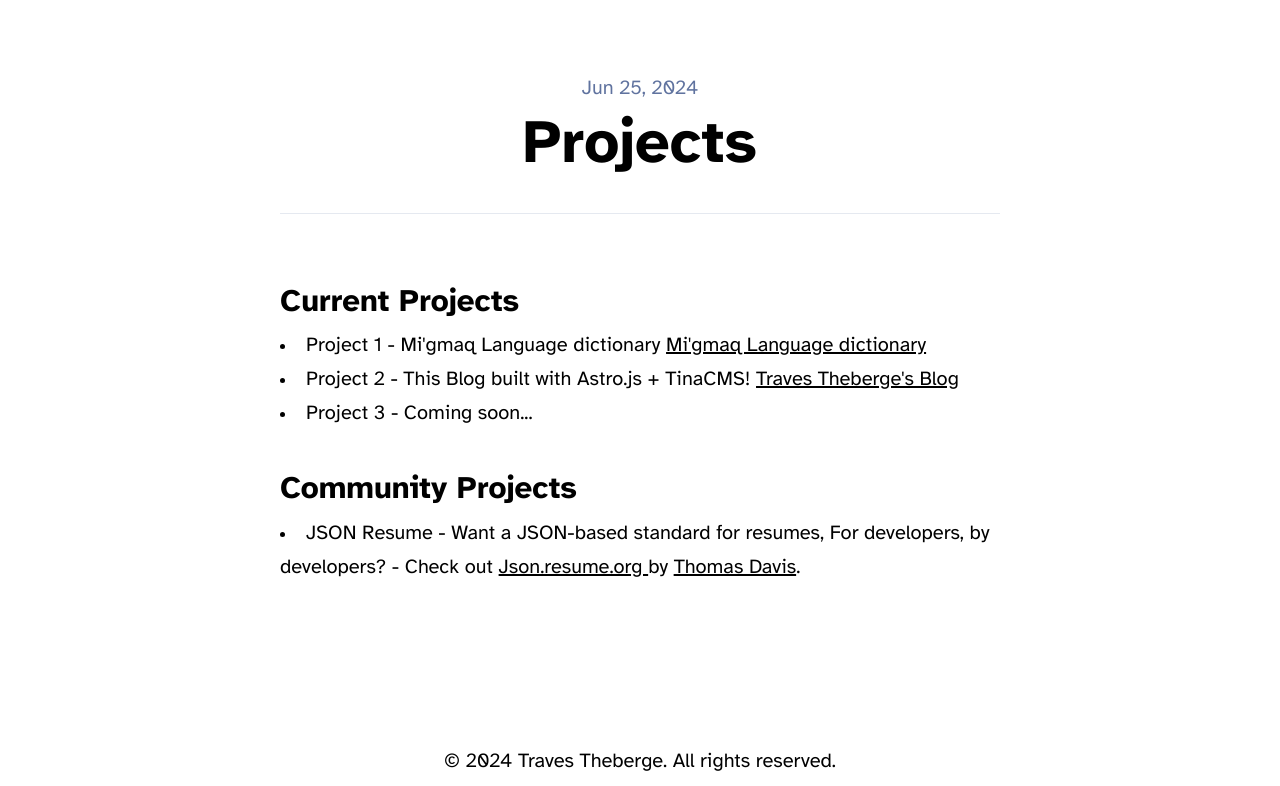
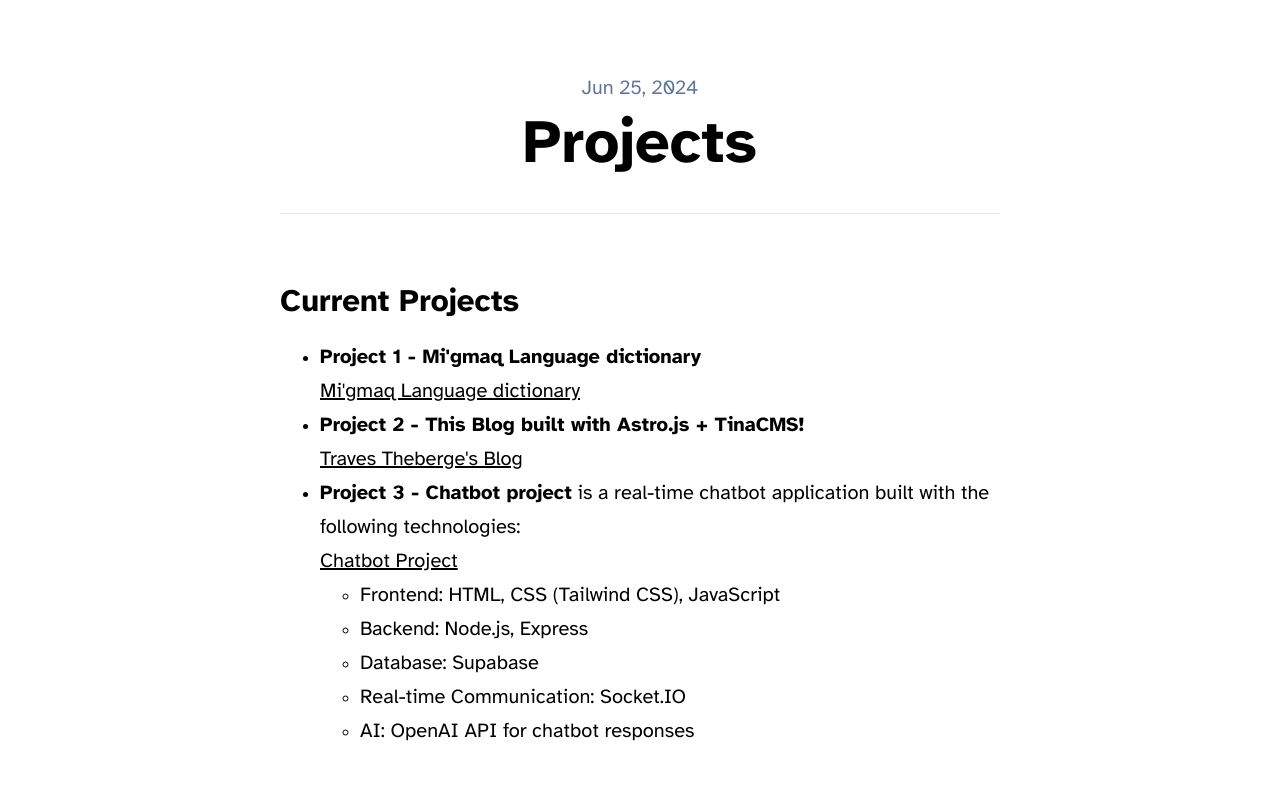
Before and after one commit to Traves-Theberge/Astro_Blog_Template, an Astro site: page /project in a window 1280 px wide. Shown: the part 99-885 px from the top of the page. Built offline with nearby package versions, Linux system fonts and the light colour scheme; Astro itself is replaced by a stand-in of ours.

Commit message:
Update project.astro

```diff
--- a/src/pages/project.astro
+++ b/src/pages/project.astro
@@ -15,17 +15,30 @@ import Layout from '../layouts/BlogPost.astro';
 >
 	<p>
 <h4>Current Projects</h4>
+<ul>
   <li>
-Project 1 - Mi'gmaq Language dictionary
+    <strong>Project 1 - Mi'gmaq Language dictionary</strong>
+    <br>
     <a href="https://migmaq-foundation.vercel.app/">Mi'gmaq Language dictionary</a>
   </li>
   <li>
- 		Project 2 - This Blog built with Astro.js + TinaCMS!
+    <strong>Project 2 - This Blog built with Astro.js + TinaCMS!</strong>
+    <br>
     <a href="https://blog-traves.vercel.app/">Traves Theberge's Blog</a>
   </li>
   <li>
-		Project 3 - Coming soon...
+    <strong>Project 3 - Chatbot project</strong> is a real-time chatbot application built with the following technologies:
+	<br>
+    <a href="https://github.com/Traves-Theberge/chatbot_project/">Chatbot Project</a>
+    <ul>
+      <li>Frontend: HTML, CSS (Tailwind CSS), JavaScript</li>
+      <li>Backend: Node.js, Express</li>
+      <li>Database: Supabase</li>
+      <li>Real-time Communication: Socket.IO</li>
+      <li>AI: OpenAI API for chatbot responses</li>
+    </ul>
   </li>
+</ul>
 	</p>
 
 	<p>
```
Lines whose indentation alone changed are shown as unchanged.
